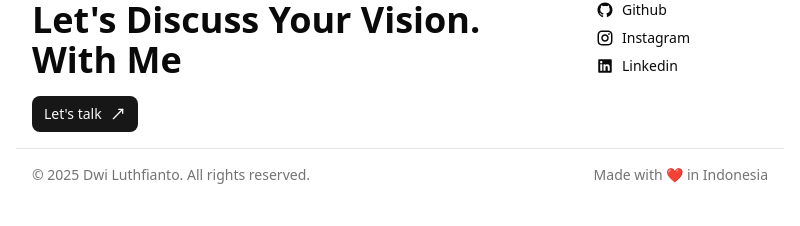
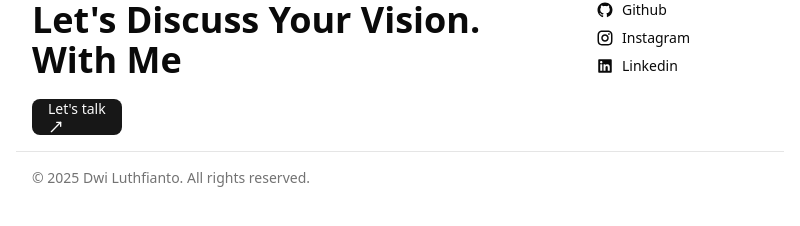
Before and after one commit to dwiluthfianto/web-profile, a Next.js app: page / in a window 1280 px wide. Shown: the part 420-646 px from the top of the page, without its empty margins (240-1040 px from the left). Built offline with nearby package versions, Linux system fonts and the light colour scheme; no server answers.

Commit message:
fix: blog section

```diff
--- a/components/section/blog-section.tsx
+++ b/components/section/blog-section.tsx
@@ -10,9 +10,11 @@ import {
 import { Ellipsis, Eraser, SquarePen } from "lucide-react";
 import { useState } from "react";
 import { DeleteBlogDialog } from "@/app/(main)/blogs/delete-dialog";
+import { useUser } from "@/hooks/useUser";
 
 export function BlogSection() {
   const [deleteDialogOpen, setDeleteDialogOpen] = useState<string | null>(null);
+  const { data: user } = useUser();
   const { data, isPending } = useListBlog();
 
   return (
@@ -60,7 +62,7 @@ export function BlogSection() {
                   {item.description}
                 </p>
               </div>
-              {data && (
+              {user && (
                 <>
                   <DropdownMenu>
                     <DropdownMenuTrigger className='w-8 h-8 p-1 bg-black/40 text-white dark:bg-white/40 dark:text-black rounded-lg cursor-pointer shadow ml-2'>
--- a/components/section/footer-section.tsx
+++ b/components/section/footer-section.tsx
@@ -1,6 +1,7 @@
 import { MoveUpRight } from "lucide-react";
 import { Button } from "../ui/button";
 import { Separator } from "../ui/separator";
+import Link from "next/link";
 
 export function FooterSection() {
   return (
@@ -12,7 +13,9 @@ export function FooterSection() {
             Let's Discuss Your Vision. <br /> With Me
           </h1>
           <Button>
-            Let's talk <MoveUpRight width={16} />
+            <Link href={"/contact"}>
+              Let's talk <MoveUpRight width={16} />
+            </Link>
           </Button>
         </div>
 
@@ -71,12 +74,9 @@ export function FooterSection() {
         </div>
       </div>
       <Separator />
-      <div className='flex items-center justify-between p-4'>
-        <span className='text-sm text-neutral-500 dark:text-neutral-400'>
+      <div className='flex items-center p-4'>
+        <span className='text-sm text-center text-neutral-500 dark:text-neutral-400'>
           © {new Date().getFullYear()} Dwi Luthfianto. All rights reserved.
-        </span>
-        <span className='text-sm text-neutral-500 dark:text-neutral-400'>
-          Made with ❤️ in Indonesia
         </span>
       </div>
     </div>
```
